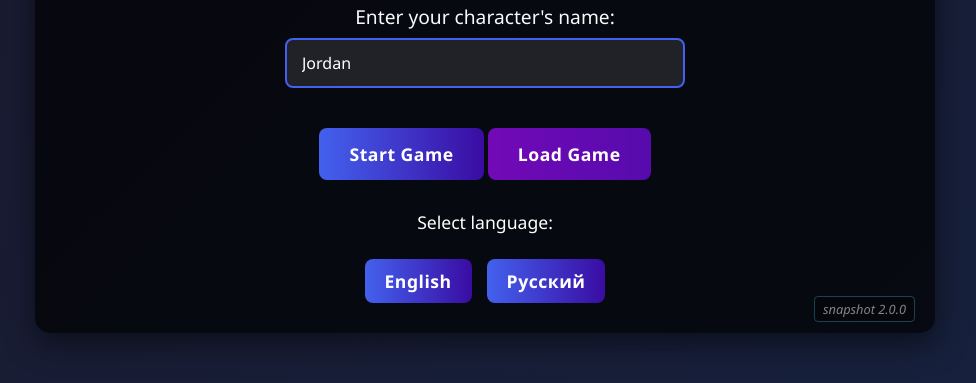
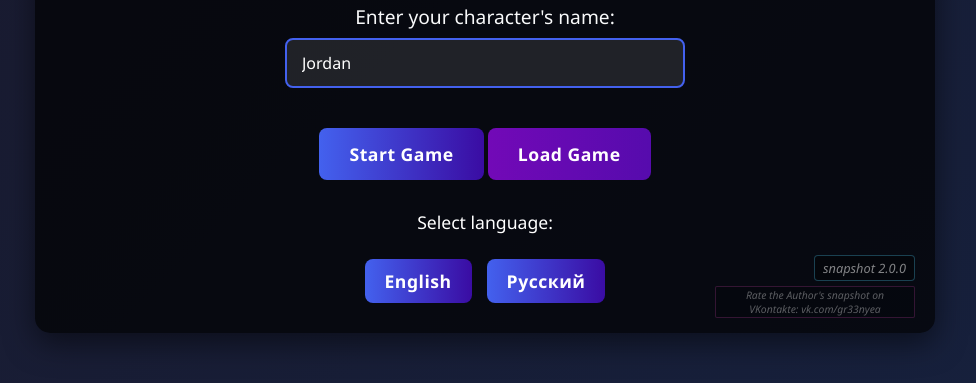
Before and after one commit to GreenYeaSnapshot/GreenYeaSnapShot.github.io, a plain HTML site: page index.html in a window 1280 px wide. Shown: the part 287-670 px from the top of the page, without its empty margins (155-1131 px from the left). Drawn offline with Linux system fonts and the light colour scheme.

Commit message:
Update index.html

```diff
--- a/index.html
+++ b/index.html
@@ -3,7 +3,7 @@
 <head>
     <meta charset="UTF-8">
     <meta name="viewport" content="width=device-width, initial-scale=1.0">
-    <title>Snapshot</title>
+    <title>Life Simulator</title>
     <style>
         * {
             margin: 0;
@@ -378,6 +378,10 @@
             font-style: italic;
             text-align: right;
             padding: 5px;
+            display: flex;
+            flex-direction: column;
+            align-items: flex-end;
+            gap: 3px;
         }
 
         .version-indicator span {
@@ -385,6 +389,26 @@
             padding: 3px 8px;
             border-radius: 4px;
             border: 1px solid rgba(76, 201, 240, 0.3);
+        }
+
+        .rate-link {
+            font-size: 0.65rem;
+            color: rgba(255, 255, 255, 0.35);
+            text-decoration: none;
+            background: rgba(0, 0, 0, 0.15);
+            padding: 1px 4px;
+            border-radius: 2px;
+            border: 1px solid rgba(240, 76, 201, 0.2);
+            transition: all 0.3s ease;
+            text-align: center;
+            max-width: 200px;
+            margin-top: 2px;
+        }
+
+        .rate-link:hover {
+            color: rgba(255, 255, 255, 0.6);
+            border-color: rgba(240, 76, 201, 0.4);
+            background: rgba(0, 0, 0, 0.3);
         }
 
         /* Event overlay */
@@ -485,6 +509,7 @@
                 text-align: center;
                 margin-top: 20px;
                 padding: 10px;
+                align-items: center;
             }
 
             .event-choices {
@@ -537,6 +562,7 @@
             </div>
             <div class="version-indicator">
                 <span>snapshot 2.0.0</span>
+                <a href="https://vk.com/gr33nyea" target="_blank" class="rate-link" id="rate-link">Rate the Author's snapshot on VKontakte: vk.com/gr33nyea</a>
             </div>
         </div>
 
@@ -550,6 +576,7 @@
                 <button id="back-to-menu-btn">Back to Menu</button>
                 <div class="version-indicator">
                     <span>snapshot 2.0.0</span>
+                    <a href="https://vk.com/gr33nyea" target="_blank" class="rate-link" id="rate-link-load">Rate the Author's snapshot on VKontakte: vk.com/gr33nyea</a>
                 </div>
             </div>
         </div>
@@ -599,6 +626,7 @@
             </div>
             <div class="version-indicator">
                 <span>snapshot 2.0.0</span>
+                <a href="https://vk.com/gr33nyea" target="_blank" class="rate-link" id="rate-link-game">Rate the Author's snapshot on VKontakte: vk.com/gr33nyea</a>
             </div>
         </div>
     </div>
@@ -633,6 +661,7 @@
                 emptySlot: "Empty Slot",
                 player: "Player",
                 days: "days",
+                rateLink: "Rate the Author's snapshot on VKontakte: vk.com/gr33nyea",
                 events: [
                     {
                         title: "Unexpected Opportunity",
@@ -806,6 +835,7 @@
                 emptySlot: "Пустой слот",
                 player: "Игрок",
                 days: "дней",
+                rateLink: "Оцените СнапШот в ВКонтакте автора: vk.com/gr33nyea",
                 events: [
                     {
                         title: "Неожиданная возможность",
@@ -1023,6 +1053,10 @@
         const eventDescription = document.getElementById('event-description');
         const eventChoices = document.getElementById('event-choices');
 
+        const rateLinkCreation = document.getElementById('rate-link');
+        const rateLinkLoad = document.getElementById('rate-link-load');
+        const rateLinkGame = document.getElementById('rate-link-game');
+
         // Initialize game
         function initGame() {
             // Load saved language first
@@ -1132,6 +1166,11 @@
             saveGameButton.textContent = t.saveGame;
             menuButton.textContent = t.mainMenu;
             newGameButton.textContent = t.newGame;
+
+            // Update rate links
+            rateLinkCreation.textContent = t.rateLink;
+            rateLinkLoad.textContent = t.rateLink;
+            rateLinkGame.textContent = t.rateLink;
 
             // If game screen is active, update actions
             if (gameScreen.classList.contains('active-screen')) {
```
